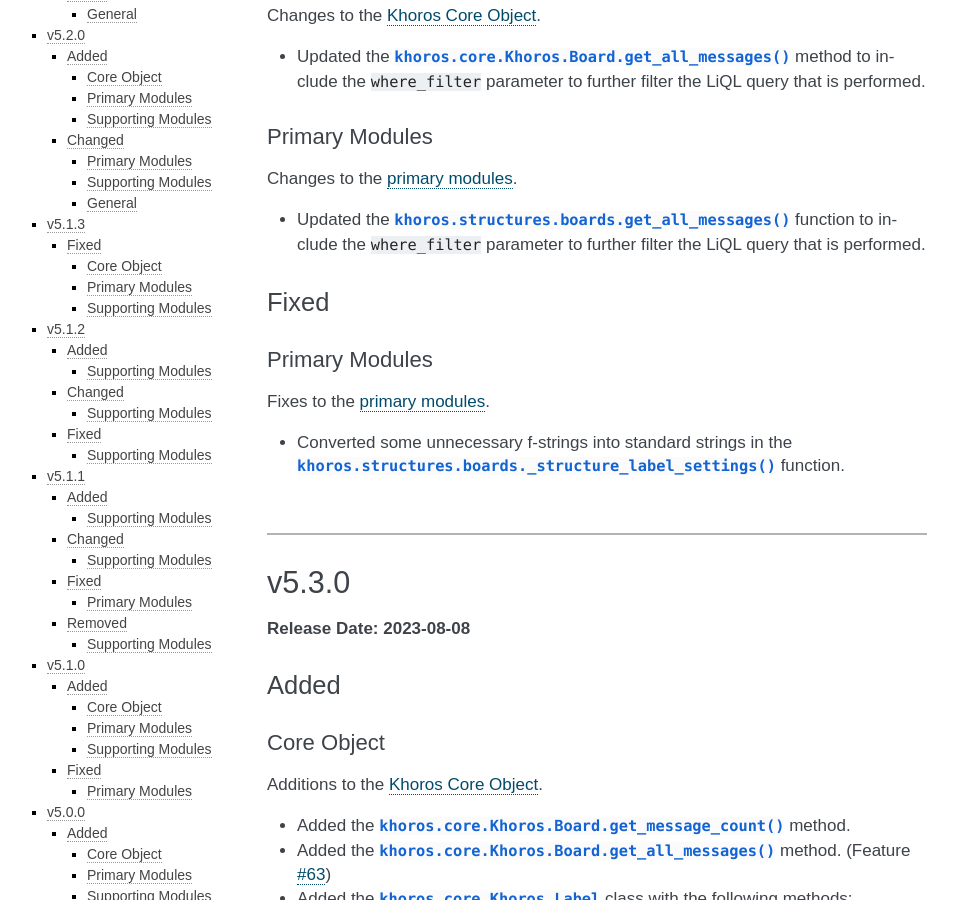
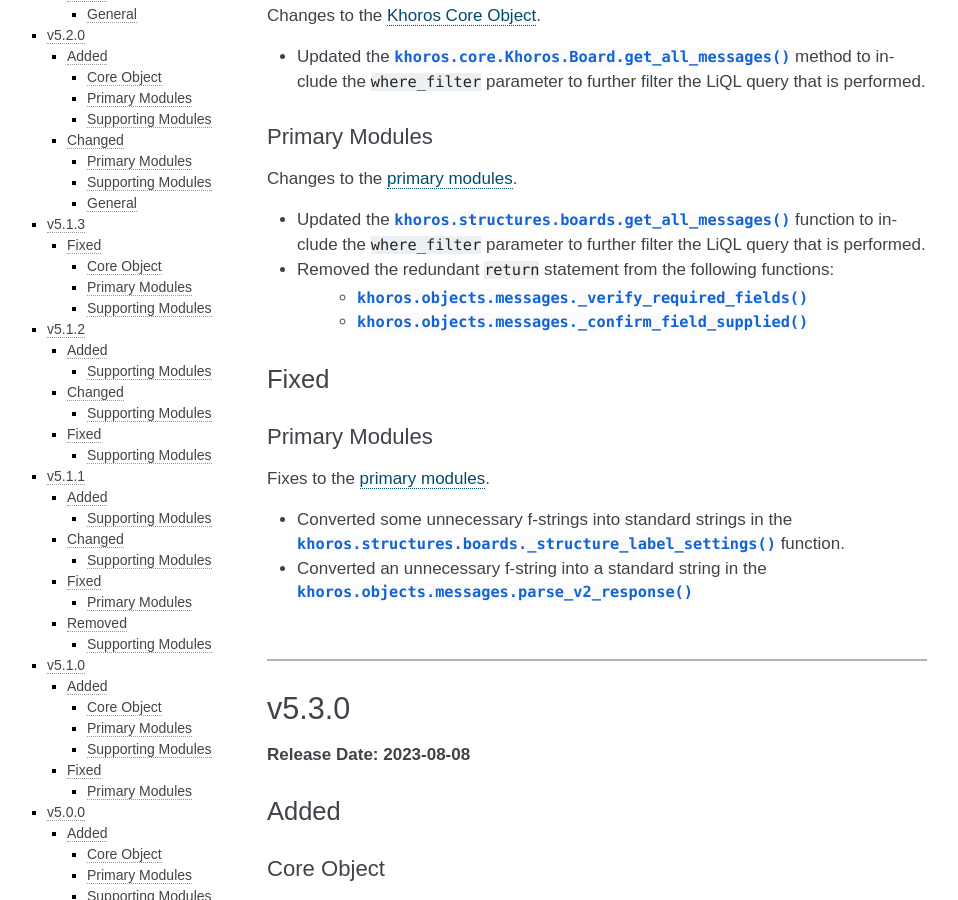
Before and after one commit to jeffshurtliff/khoros, a Sphinx documentation site: the page built from docs/changelog.rst, in a window 1280 px wide and 900 px high, scrolled down 573 px. Shown: the whole window, without its empty margins (153-1111 px from the left). Built offline with Sphinx 7.4.7, drawn with Linux system fonts in a browser that asks for light colours.

Commit message:
Removed redundant return statements

```diff
--- a/docs/changelog.rst
+++ b/docs/changelog.rst
@@ -33,6 +33,9 @@ Changes to the :doc:`primary modules <primary-modules>`.
 
 * Updated the :py:func:`khoros.structures.boards.get_all_messages` function to include
   the ``where_filter`` parameter to further filter the LiQL query that is performed.
+* Removed the redundant ``return`` statement from the following functions:
+    * :py:func:`khoros.objects.messages._verify_required_fields`
+    * :py:func:`khoros.objects.messages._confirm_field_supplied`
 
 Fixed
 =====
@@ -43,6 +46,8 @@ Fixes to the :doc:`primary modules <primary-modules>`.
 
 * Converted some unnecessary f-strings into standard strings in the
   :py:func:`khoros.structures.boards._structure_label_settings` function.
+* Converted an unnecessary f-string into a standard string in the
+  :py:func:`khoros.objects.messages.parse_v2_response`
 
 |
 
```
Also changed, not shown: 1 other file.
